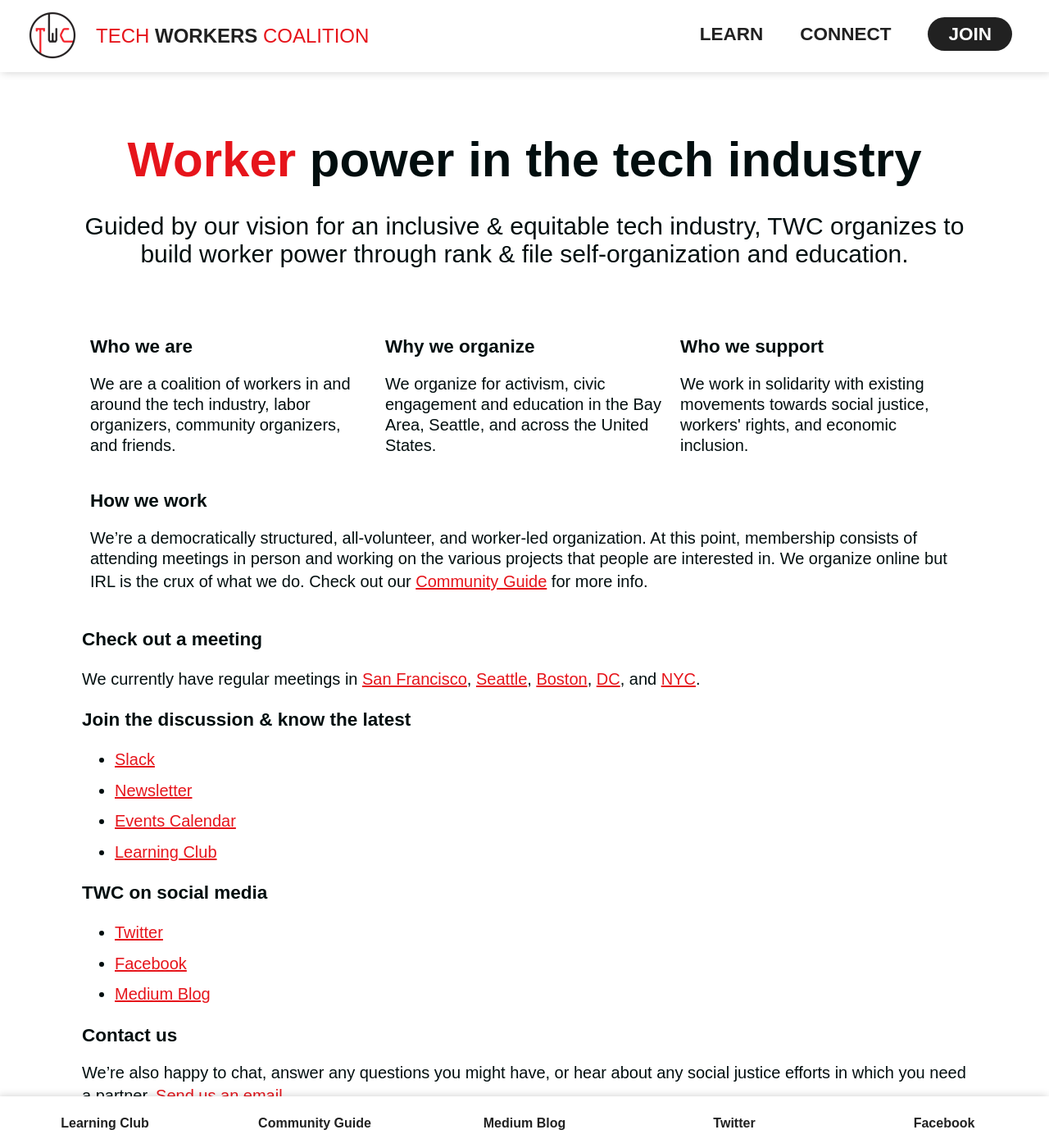
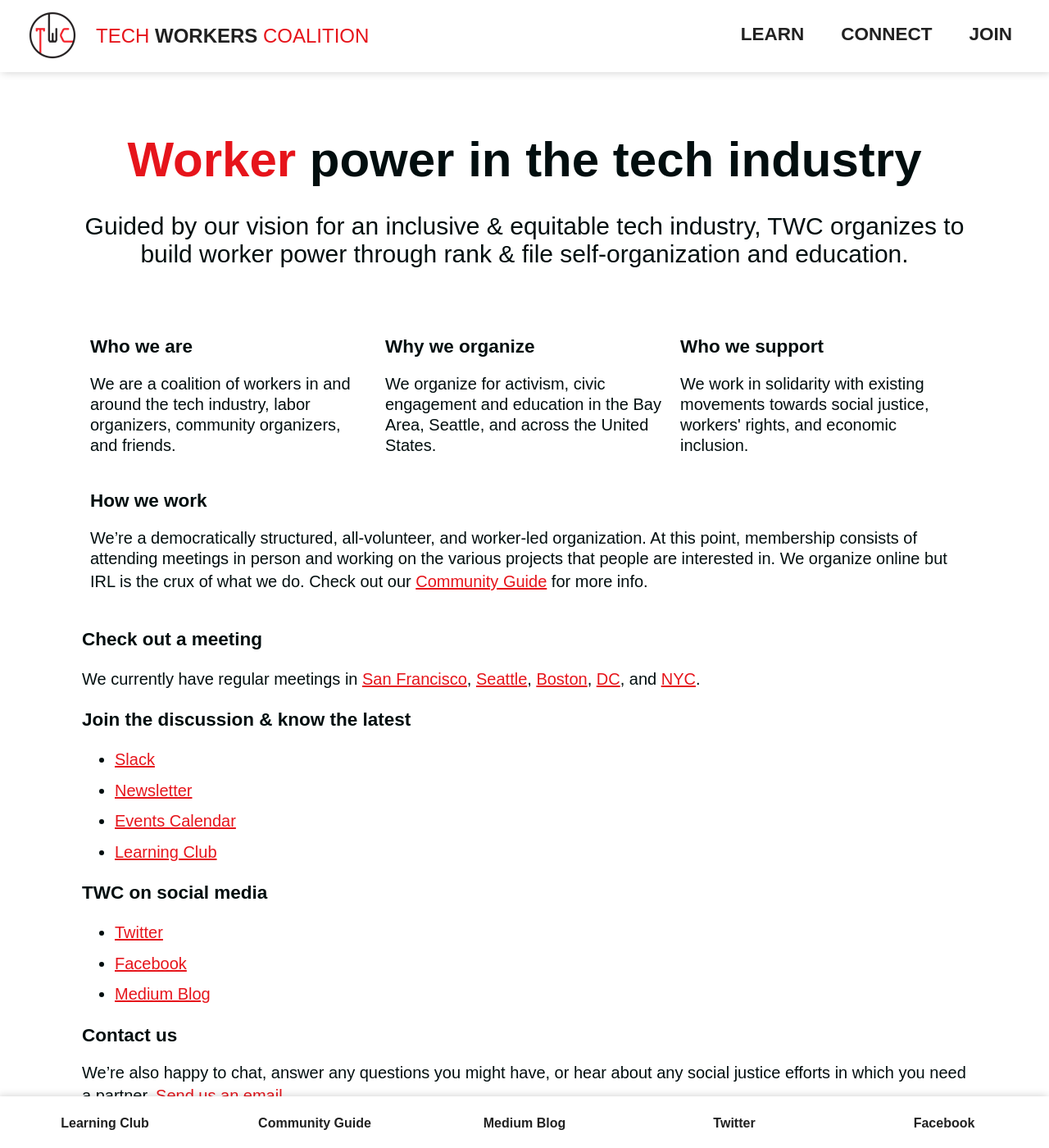
Before and after one commit to techworkersco/twc-site, a Jekyll site: the page built from index.md, in a window 1280 px wide and 1400 px high. Shown: the whole window at 82% size. Built offline with Jekyll 4.4.1, drawn with Linux system fonts in a browser that asks for light colours; nearby versions of some CDN libraries.

Commit message:
make link stylings more consistent

```diff
--- a/_sass/_header.scss
+++ b/_sass/_header.scss
@@ -100,17 +100,14 @@
       text-transform: uppercase;
       font-weight: 600;
       margin: auto;
-      padding-left: 1em;
-      padding-right: 1em;
 
+      a {
+        padding: 8px 1em;
 
-      &:nth-child(3) a {
-        background-color: #212121;
-        color: white;
-        padding: 8px 25px;
-        border-radius: 100px;
         &:hover {
-          background-color: #E6141B;
+          border-radius: 100px;
+          background-color: #212121;
+          color: white;
         }
       }
     }
```
